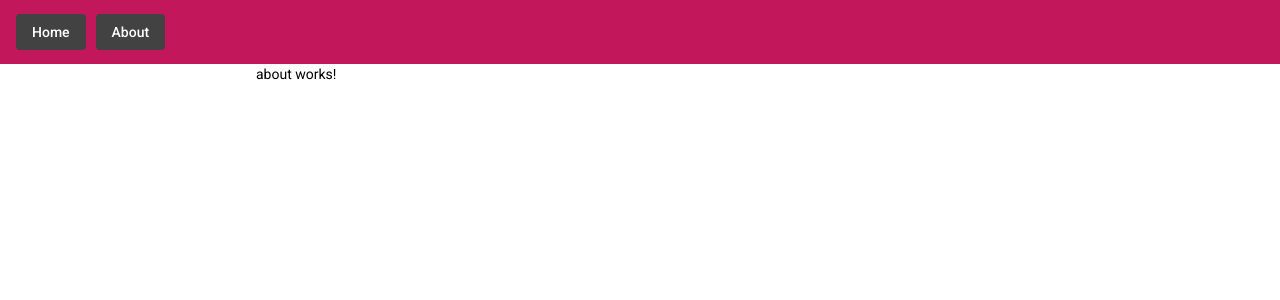
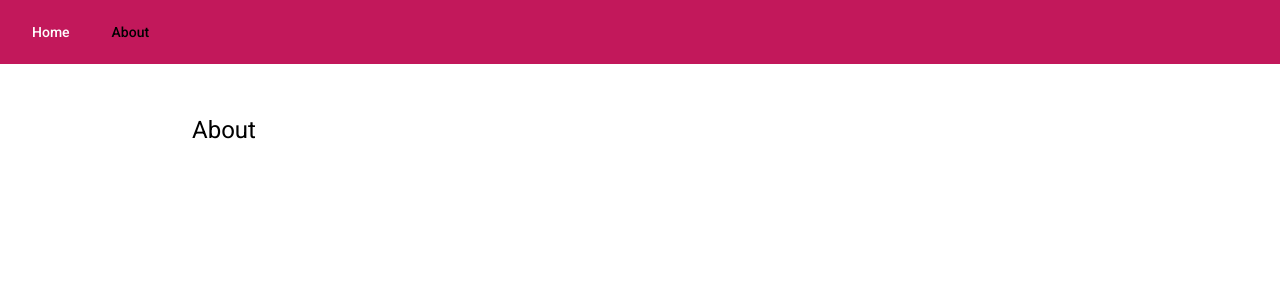
Before and after one commit to codeAKA/UserManagementApp, an Angular app in the folder UserManagementUI/: page /about in a window 1280 px wide. Shown: the top 300 px of the page. Built offline with nearby package versions, Linux system fonts and the light colour scheme.

Commit message:
Add sorting to table

```diff
--- a/UserManagementUI/src/app/core/main-layout/main-layout.component.html
+++ b/UserManagementUI/src/app/core/main-layout/main-layout.component.html
@@ -1,6 +1,6 @@
 <mat-toolbar class="main-toolbar" color="primary" fxLayout="row">
-  <button class="menu-button" mat-flat-button routerLink="/home">Home</button>
-  <button class="menu-button" mat-flat-button routerLink="/about">About</button>
+  <button class="menu-button" mat-button routerLink="/home" routerLinkActive="btn-active">Home</button>
+  <button class="menu-button" mat-button routerLink="/about" routerLinkActive="btn-active">About</button>
 </mat-toolbar>
 
 <main class="content-container">
--- a/UserManagementUI/src/app/core/main-layout/main-layout.component.scss
+++ b/UserManagementUI/src/app/core/main-layout/main-layout.component.scss
@@ -4,6 +4,9 @@
   }
 }
 .content-container {
-  width: 60%;
-  margin-left: 20%;
+  width: 70%;
+  margin-left: 15%;
 }
+.btn-active {
+  color: black;
+}
--- a/UserManagementUI/src/app/feature/about/about.component.html
+++ b/UserManagementUI/src/app/feature/about/about.component.html
@@ -1 +1,5 @@
-<p>about works!</p>
+<div class="container">
+  <div class="header">
+    <h1>About</h1>
+  </div>
+</div>
--- a/UserManagementUI/src/app/feature/about/about.component.scss
+++ b/UserManagementUI/src/app/feature/about/about.component.scss
@@ -0,0 +1,6 @@
+.header {
+  display: flex;
+  flex-direction: row;
+  justify-content: space-between;
+  margin-top: 50px;
+}
--- a/UserManagementUI/src/app/feature/home/home.component.html
+++ b/UserManagementUI/src/app/feature/home/home.component.html
@@ -4,5 +4,62 @@
     <button class="menu-button" mat-flat-button routerLink="/home" (click)="openAddUserDialog()">Add user</button>
   </div>
 
-  <div *ngFor="let user of users$ | async">{{user.username}}</div>
+  <!-- <div *ngFor="let user of users$ | async">{{user.username}}</div> -->
+
+  <table mat-table matSort [dataSource]="users$ | async" matSort class="users-table mat-elevation-z8">
+
+    <!-- Position Column -->
+    <ng-container matColumnDef="Username">
+      <th mat-header-cell *matHeaderCellDef mat-sort-header> Username </th>
+      <td mat-cell *matCellDef="let element"> {{element.username}} </td>
+    </ng-container>
+
+    <!-- Name Column -->
+    <ng-container matColumnDef="Name">
+      <th mat-header-cell *matHeaderCellDef mat-sort-header> Name </th>
+      <td mat-cell *matCellDef="let element"> {{element.name}} </td>
+    </ng-container>
+
+    <!-- Weight Column -->
+    <ng-container matColumnDef="Surname">
+      <th mat-header-cell *matHeaderCellDef mat-sort-header> Surname </th>
+      <td mat-cell *matCellDef="let element"> {{element.surname}} </td>
+    </ng-container>
+
+    <!-- Symbol Column -->
+    <ng-container matColumnDef="E-mail">
+      <th mat-header-cell *matHeaderCellDef mat-sort-header> E-mail </th>
+      <td mat-cell *matCellDef="let element"> {{element.email}} </td>
+    </ng-container>
+
+    <ng-container matColumnDef="Role">
+      <th mat-header-cell *matHeaderCellDef mat-sort-header> Role </th>
+      <td mat-cell *matCellDef="let element"> {{element.email}} </td>
+    </ng-container>
+
+    <ng-container matColumnDef="Registration date">
+      <th mat-header-cell *matHeaderCellDef mat-sort-header> Registration date </th>
+      <td mat-cell *matCellDef="let element">{{element.registrationDate | date: 'dd-MM-yyyy'}}</td>
+    </ng-container>
+
+    <ng-container matColumnDef="Enable">
+      <th mat-header-cell *matHeaderCellDef mat-sort-header> Enable </th>
+      <td mat-cell *matCellDef="let element"> {{element.enable}} </td>
+    </ng-container>
+
+    <ng-container matColumnDef="Actions">
+      <th mat-header-cell *matHeaderCellDef> Actions </th>
+      <td mat-cell *matCellDef="let element">
+        <button mat-icon-button>
+          <mat-icon>edit</mat-icon>
+        </button>
+        <button mat-icon-button>
+          <mat-icon>delete</mat-icon>
+        </button>
+      </td>
+    </ng-container>
+
+    <tr mat-header-row *matHeaderRowDef="displayedColumns"></tr>
+    <tr mat-row *matRowDef="let row; columns: displayedColumns;"></tr>
+  </table>
 </div>
--- a/UserManagementUI/src/app/feature/home/home.component.scss
+++ b/UserManagementUI/src/app/feature/home/home.component.scss
@@ -12,3 +12,7 @@
     padding-bottom: 20px;
   }
 }
+.users-table {
+  width: 100%;
+  margin-top: 50px;
+}
--- a/UserManagementUI/src/app/feature/home/home.component.ts
+++ b/UserManagementUI/src/app/feature/home/home.component.ts
@@ -1,4 +1,4 @@
-import { Component, OnInit } from '@angular/core';
+import { Component, OnInit, ViewChild } from '@angular/core';
 import { HomeService } from './home.service';
 import { Observable } from 'rxjs';
 import { UserModel } from '../models/user.model';
@@ -6,6 +6,7 @@ import { MatDialog, MatDialogConfig } from '@angular/material/dialog';
 import { AddUserDialogComponent } from './add-user-dialog/add-user-dialog.component';
 import { UpdateUserDto } from '../models/update-user.dto';
 import { UserDto } from '../models/user.dto';
+import { MatSort } from '@angular/material/sort';
 
 @Component({
   selector: 'app-home',
@@ -15,11 +16,14 @@ import { UserDto } from '../models/user.dto';
 export class HomeComponent implements OnInit {
 
   users$: Observable<UserModel[]>;
+  displayedColumns = ['Username', 'Name', 'Surname', 'E-mail', 'Enable', 'Role', 'Registration date', 'Actions'];
 
   constructor(
     private homeService: HomeService,
     private dialog: MatDialog
   ) { }
+
+  @ViewChild(MatSort, {static: true}) sort: MatSort;
 
   ngOnInit(): void {
     this.users$ = this.homeService.getAllUsers();
@@ -46,7 +50,8 @@ export class HomeComponent implements OnInit {
         if (user) {
           this.homeService.updateUser({...data, enable: dataEnable}, user.id);
         } else {
-          const newUser = {...data, registrationDate: new Date(), enable: dataEnable} as UserDto;
+          // if create User with POST operation
+          const newUser = {...data, enable: dataEnable} as UserDto;
           // const newUser = {
           //   username: data.userName,
           //   name: data.name,
@@ -55,7 +60,9 @@ export class HomeComponent implements OnInit {
           //   registrationDate: new Date(),
           //   enable: dataEnable
           // } as UserDto;
-          this.homeService.addUser(newUser);
+          this.homeService.addUser(newUser).subscribe(
+            u => console.log('Dialog output:', u)
+          );
         }
       }
     );
--- a/UserManagementUI/src/app/feature/home/home.module.ts
+++ b/UserManagementUI/src/app/feature/home/home.module.ts
@@ -12,6 +12,8 @@ import { MatDialogModule } from '@angular/material/dialog';
 import { MatFormFieldModule } from '@angular/material/form-field';
 import { MatInputModule } from '@angular/material/input';
 import { MatSelectModule } from '@angular/material/select';
+import { MatIconModule } from '@angular/material/icon';
+import { MatSortModule } from '@angular/material/sort';
 
 
 @NgModule({
@@ -30,7 +32,9 @@ import { MatSelectModule } from '@angular/material/select';
     MatDialogModule,
     MatFormFieldModule,
     MatInputModule,
-    MatSelectModule
+    MatSelectModule,
+    MatIconModule,
+    MatSortModule
   ],
   providers: [
     // HomeService
```
Also changed, not shown: 1 other file (tests, documents, lock files or other folders).
